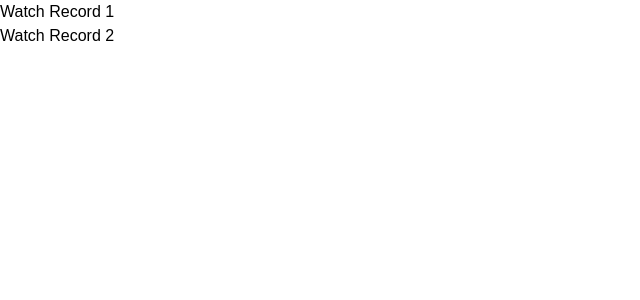
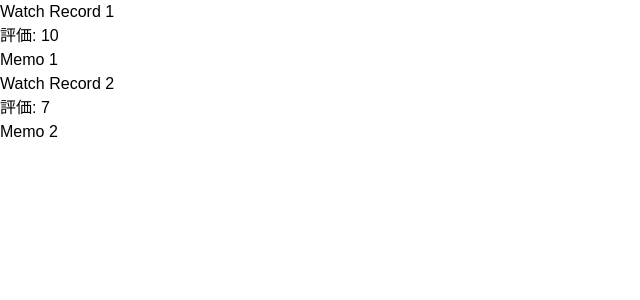
Before and after one commit to nek0meshi/watch-track, a Next.js app: page /watch-records in a window 1280 px wide. Shown: the top 300 px of the page, without its empty margins (0-640 px from the left). Built offline with nearby package versions, Linux system fonts and the light colour scheme.

Commit message:
WatchRecortList

```diff
--- /dev/null
+++ b/src/app/watch-records/_components/WatchRecordBlock.tsx
@@ -0,0 +1,14 @@
+import { WatchRecord } from "@/app/schema/watch-record";
+
+type WatchRecordBlockProps = {
+  watchRecord: WatchRecord;
+};
+
+export const WatchRecordBlock = ({ watchRecord }: WatchRecordBlockProps) => {
+  return <div className="flex flex-col p-2 border-b border-gray-200">
+    <div className="text-lg font-bold">{watchRecord.title}</div>
+    {/* <div>{watchRecord.watchedOn ? watchRecord.watchedOn.toLocaleDateString() : '' }</div> */}
+    <div>評価: {watchRecord.rating}</div>
+    <div>{watchRecord.memo}</div>
+  </div>;
+};
--- a/src/app/watch-records/page.tsx
+++ b/src/app/watch-records/page.tsx
@@ -1,15 +1,16 @@
 "use client";
 
+import { Container } from "@/components/layout/Container";
 import { useWatchRecords } from "@/hooks/queries/useWatchRecords";
-
+import { WatchRecordBlock } from "./_components/WatchRecordBlock";
 export default function WatchRecords() {
   const { data } = useWatchRecords();
 
   return (
-    <div>
+    <Container>
       {data?.map((watchRecord) => (
-        <div key={watchRecord.id}>{watchRecord.title}</div>
+        <WatchRecordBlock key={watchRecord.id} watchRecord={watchRecord} />
       ))}
-    </div>
+    </Container>
   );
 }
--- /dev/null
+++ b/src/components/layout/Container.tsx
@@ -0,0 +1,5 @@
+import { ReactNode } from "react";
+
+export const Container = ({ children }: { children: ReactNode }) => {
+  return <div className="container mx-auto p-4">{children}</div>;
+};
```
